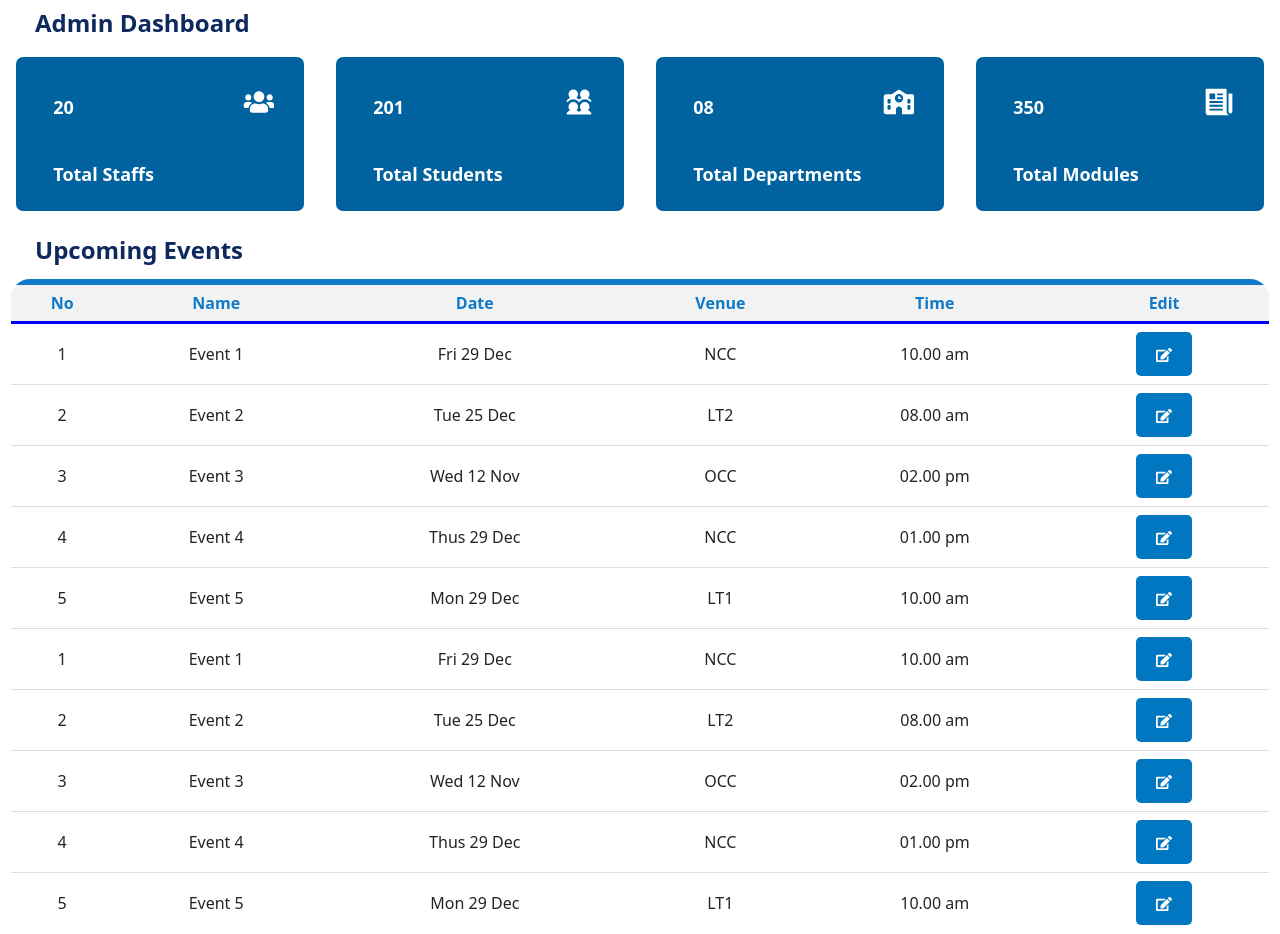
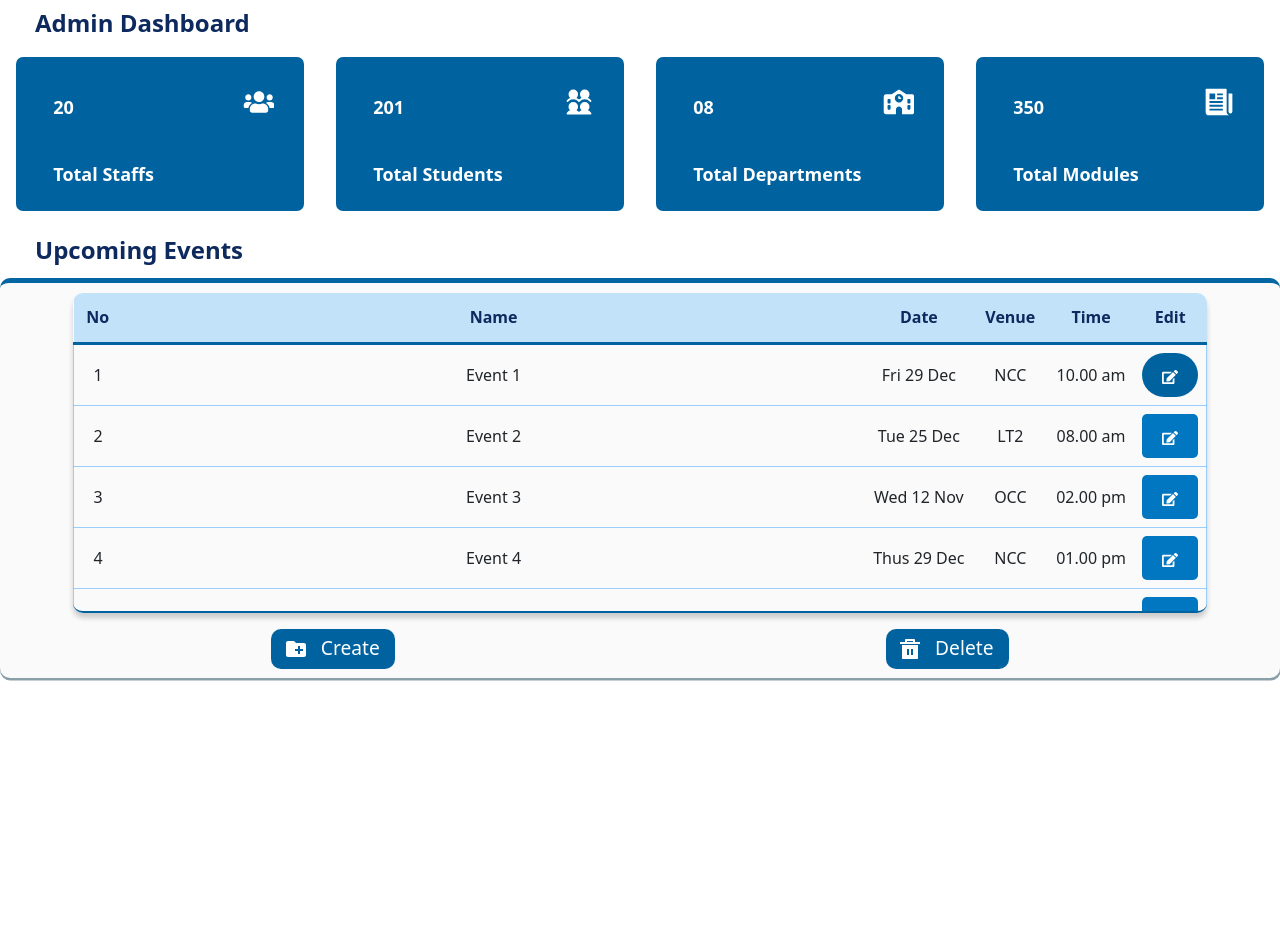
Before and after one commit to JaanuGopan/Software-Project-QRBATS-WebApp-FrontEnd, a React (Create React App) app: page /id in a window 1280 px wide. After the commit the page ends 800 px from the top, so only its background shows below. Built offline with nearby package versions, Linux system fonts and the light colour scheme.

Commit message:
admin dashboard design

```diff
--- /dev/null
+++ b/src/components/layout/AdminDashboardComponent/NormalButton.js
@@ -0,0 +1,13 @@
+import React from 'react';
+import '../../pages/AdminDashboard/AdminDashboard.css'
+
+const NormalButton = ({title, titlewithiconicon, handleClick}) => {
+  return (
+    <div className="NormalButton" onClick={handleClick}>
+      {titlewithiconicon}
+      <p className='NormalButtonLabel'>{title}</p>
+    </div>
+  );
+}
+
+export default NormalButton;
--- a/src/components/layout/AdminDashboardComponent/Table.js
+++ b/src/components/layout/AdminDashboardComponent/Table.js
@@ -5,11 +5,11 @@
 const Table = () => {
   return (
     <div className='tableDesign'>
-       <table>
+       <table className='tableArrangement'>
           <thead>
             <tr>
               <th>No</th>
-              <th>Name</th>
+              <th className='expand'>Name</th>
               <th>Date</th>
               <th>Venue</th>
               <th>Time</th>
@@ -23,7 +23,7 @@
               <td>Fri 29 Dec</td>
               <td>NCC</td>
               <td>10.00 am</td>
-              <td><button><FaEdit /></button></td>
+              <td><button className='EditButton'><FaEdit className='EditIcon'/></button></td>
             </tr>
             <tr>
             <td>2</td>
--- a/src/components/pages/AdminDashboard/AdminDashboard.css
+++ b/src/components/pages/AdminDashboard/AdminDashboard.css
@@ -5,6 +5,21 @@
   }
   .informationText{
     font-size: large;
+  }
+  .buttonIcon{
+    height: 1.5rem;
+    width: 1.5rem;
+    size: 1.5rem;
+  }
+  .NormalButton{
+    height: 2.5rem;
+    padding: 0.2vw;
+    padding-left: 1vw;
+  }
+  .NormalButtonLabel{
+    font-size: larger;
+    padding: 1vw;
+    margin-bottom: 0px;
   }
 }
 
@@ -16,11 +31,32 @@
   .informationText{
     font-size: large;
   }
+  .buttonIcon{
+    height: 1rem;
+    width: 1rem;
+    size: 1rem;
+  }
+  .NormalButtonLabel{
+    font-size: small;
+    margin-bottom: 0px;
+  }
 }
 
 @media screen and (max-width: 400px){
   .informationText{
     font-size: medium;
+  }
+  .admin-Dash{
+    margin: 10px;
+  }
+  .NormalButtonLabel{
+    font-size: small;
+    margin-bottom: 0px;
+  }
+  .buttonIcon{
+    height: 0.5rem;
+    width: 0.5rem;
+    size: 0.5rem;
   }
 }
 
@@ -65,62 +101,143 @@
     justify-content: space-between;
 }
 
-.subHead {
+.AdminEventList{
   display: flex;
-    flex-direction: row;
-    flex-wrap: wrap;
-    align-items: center;
-    justify-content: space-evenly;
+  flex-direction: column;
+  margin-top: 10px;
+  padding-left: 10px;
+  padding-right: 10px;
+  padding: 10px;
   width: 100%;
-    min-width: 450px;
-}
-
-.subBody {
-    display: flex;
-    flex-direction: row;
-    flex-wrap: wrap;
-    align-items: center;
-    justify-content: center;
-    margin: 3%;
-    max-width: 600px;
-    max-height: 600px;
-    border-top: 5px solid blue;
-    border-bottom: 5px solid blue;
-    background-color: #fff;
-    border-radius: 15px;
-    box-shadow: 0 0 10px rgba(0, 0, 0, 0.1);
+  height: 400px;
+  border-top: 5px solid #0365A1;
+  box-shadow: 0.5px 2px 0.5px 0.5px rgba(25, 65, 85, 0.5);
+  border-radius: 10px;
+  background-color: #FAFAFA;
 }
 
 .tableDesign {
-  padding-left: 10px;
-  padding-right: 10px;
-  padding: 10px;
-  max-height: 420px;
+ /* position: relative;
+  height: 350px;
+  display: block;*/
+  width: 100%;
 }
 
-table {
+.tableArrangement {
+  /*position: relative;
+  height: 345px;
+  display: block;
   width: 100%;
+  overflow: hidden;
+  border-collapse: collapse;*/
+  display: block;
+  overflow: hidden;
+  table-layout: auto;
   border-collapse: collapse;
+  box-shadow: 0px 5px 5px #ccc;
+  border-radius: 10px;
+  white-space: nowrap;
+  width: 100em;
+  max-width: 90%;
+  margin: auto;
+  overflow-x: auto;
+  height: 320px;
+  overflow-y: auto;
+  border-bottom: 2px solid #0063A0;
 }
 
-  th {
-    color: black;
+.tableArrangement thead{
+  position: sticky;
+  top: 0;
+  /*z-index: 1;
+  color: #0063A0;
+  display: flex;
+  flex-direction: row;
+  align-items: center;
+  justify-content: space-around;*/
+  background-color: #c1e2f9;
+  color: #0D295E;
+  border-bottom: 3px solid #0063A0;
   text-align: center;
-    padding: 10px;
-    border-bottom: 3px solid blue;
 }
 
-  td {
-    padding: 10px;
+.tableArrangement th{
+  padding: 0.8rem;
+  text-align: center;
 }
 
-  tbody {
-    overflow-y: auto;
-    max-height: 400px;
+.tableArrangement td{
+  overflow: hidden;
+  text-overflow: ellipsis;
+  text-align: center;
+  padding: 0.5rem;
 }
 
-  tbody tr {
-    border: 1px solid blue;
-    margin: 5px;
-    border-radius: 15px;
+
+.tableArrangement tbody{
+  overflow-y: auto;
+  height: 340px;
 }
+
+.tableArrangement tbody tr{
+  border: 0.01px solid rgba(91, 178, 255, 0.608);
+  border-radius: 5px;
+}
+
+.tableArrangement tbody tr:hover{
+  background-color: azure;
+  cursor: pointer;
+}
+
+.expand {
+  width: 100%;
+}
+
+.List-Buttons{
+  display: flex;
+  flex-direction: row;
+  flex-wrap: nowrap;
+  align-items: center;
+  justify-content: space-around;
+  padding: 1rem;
+}
+
+.NormalButton{
+  display: flex;
+  flex-direction: row;
+  flex-wrap: nowrap;
+  align-items: center;
+  justify-content: center;
+  color: white;
+  cursor: pointer;
+  background-color: #0063A0;
+  border-radius: 10px;
+}
+
+.NormalButton:hover{
+  border: 1px solid #025587;
+  background-color: #2273a5;
+}
+
+.EditButton{
+  border-radius: 30px;
+  background-color: #0063A0;
+  color: white;
+}
+
+.EditButton:hover{
+  background-color: blue;
+}
+
+.Admin-Create-Event-Dashboard{
+  position: fixed;
+  z-index: 2;
+  left: 0;
+  top: 0;
+  width: 100%;
+  height: 100%;
+  display: flex;
+  align-items: center;
+  justify-content: center;
+  background-color: rgba(0, 0, 0, 0.4);
+}
--- a/src/components/pages/AdminDashboard/AdminDashboard.js
+++ b/src/components/pages/AdminDashboard/AdminDashboard.js
@@ -1,4 +1,4 @@
-import React from "react";
+import React, { useState } from "react";
 import "./AdminDashboard.css";
 import Table from '../../layout/AdminDashboardComponent/Table'
 import TotalCount from "../../layout/AdminDashboardComponent/TotalCount";
@@ -6,8 +6,14 @@
 import { PiUsersFourFill } from "react-icons/pi";
 import { FaSchool } from "react-icons/fa6";
 import { IoNewspaperSharp } from "react-icons/io5";
+import NormalButton from "../../layout/AdminDashboardComponent/NormalButton";
+import { MdCreateNewFolder } from "react-icons/md";
+import { RiDeleteBin5Fill } from "react-icons/ri";
+import EventCreation from "../Event/EventCreation/EventCreation";
 
 const AdminDashboard = () => {
+  const [eventCreatePopUpWindow, setEventCreatePopUpWindow]=useState(false);
+
   return (
     <div className="admin-Dash">
       <p className="mainHead">Admin Dashboard</p>
@@ -18,7 +24,16 @@
         <TotalCount total={"350"} countIcon={<IoNewspaperSharp style={{color: "white", padding: "2%", fontSize: "250%"}}/>} countTitle={"Total Modules"}/>
       </div>
       <p className="mainHead">Upcoming Events</p>
-      <Table/>
+      <div className="AdminEventList">
+        <Table/>
+        <div className="List-Buttons">
+          <NormalButton handleClick={()=>setEventCreatePopUpWindow(true)} title={"Create"} titlewithiconicon={<MdCreateNewFolder className="buttonIcon"/>}/>
+          <NormalButton title={"Delete"} titlewithiconicon={<RiDeleteBin5Fill className="buttonIcon"/>}/>
+        </div>
+      </div>
+      {eventCreatePopUpWindow && (<div className="Admin-Create-Event-Dashboard">
+        <EventCreation/>
+      </div>)}
     </div>
   );
 };
--- a/src/components/pages/Event/EventCreation/EventCreation.js
+++ b/src/components/pages/Event/EventCreation/EventCreation.js
@@ -1,10 +1,6 @@
 import "./EventCreation.css";
 import eventCreationImage from "../../../../assets/Images/signin/Signin.jpeg";
-import { FaUser, FaCalendarAlt, FaMapMarkerAlt, FaTimes } from "react-icons/fa";
-import { useNavigate } from "react-router-dom";
-
 import React, { useState, useRef } from "react";
-import { useLocation } from "react-router-dom";
 import QRCode from "react-qr-code";
 import axios from "axios";
 import html2canvas from "html2canvas";
@@ -12,8 +8,6 @@
 import toast, { Toaster } from "react-hot-toast";
 
 function EventCreation() {
-  const navigate = useNavigate();
-
   const [eventName, setEventName] = useState("");
   const [moduleName, setModuleName] = useState(null);
   const [eventDate, setEventDate] = useState("");
--- a/src/components/pages/SignUp/SignUp.js
+++ b/src/components/pages/SignUp/SignUp.js
@@ -3,7 +3,7 @@
 import axios from "axios";
 import logo from "../../../assets/Images/signin/Signin.jpeg";
 import { FontAwesomeIcon } from "@fortawesome/react-fontawesome";
-import { FaUser, FaLock, FaEnvelope } from "react-icons/fa";
+import { FaUser} from "react-icons/fa";
 import { useNavigate } from "react-router-dom";
 import { faCircleArrowLeft } from "@fortawesome/free-solid-svg-icons";
 import InputField from "../../layout/InputBox/InputField";
--- a/src/components/pages/StaffDashboard/Staff.css
+++ b/src/components/pages/StaffDashboard/Staff.css
@@ -59,53 +59,12 @@
     padding: 10px;
 }
 
-
-
-.table {
-    margin-top: 20px;
-    width: 70%;
-    border-radius: 30px;
-
-
-}
-
 .heading {
     font-size: 24px;
     font-weight: bold;
     margin-bottom: 10px;
     padding-bottom: 30px;
     padding-top: 30px;
-}
-
-table {
-    width: 100%;
-    border-collapse: collapse;
-    border: 1px solid #ddd;
-    overflow: hidden;
-    border-radius: 20px;
-
-
-}
-
-
-
-td {
-    border-top: 1px solid #ddd;
-    border-bottom: 1px solid #ddd;
-
-
-
-    padding: 8px;
-    text-align: center;
-}
-
-th {
-    background-color: #f2f2f2;
-    color: #0e7ac8;
-    border-top: 7px solid #0e7ac8;
-    padding: 6px;
-    text-align: center;
-
 }
 
 .buttons {
```
Also changed, not shown: 1 other file (tests, documents, lock files or other folders). Lines whose indentation alone changed are shown as unchanged.
